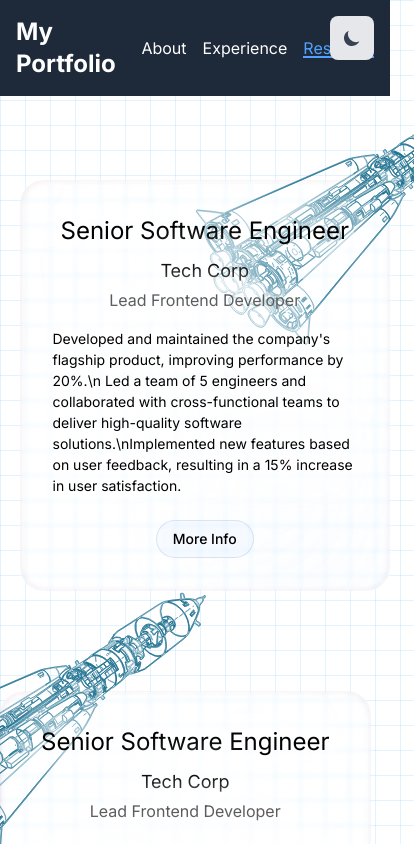
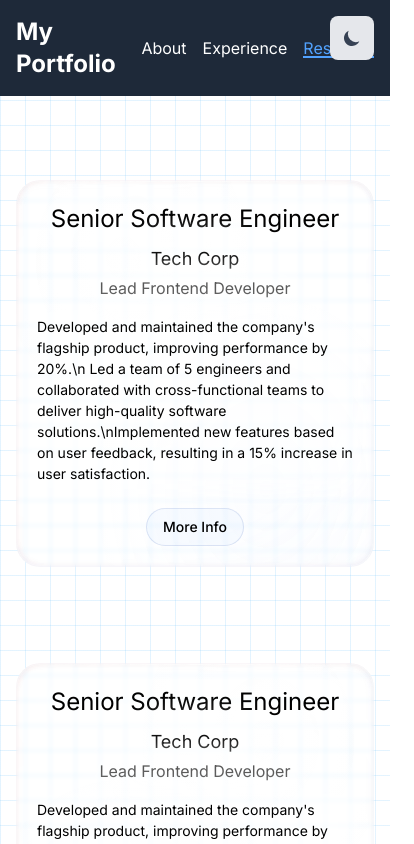
Before and after one commit to henrykanaskie/personal_webpage, a Next.js app: page /research in a window 390 px wide. Shown: the top 844 px of the page, 414 px wide, since content can reach past the window. Built offline with nearby package versions, Linux system fonts and the light colour scheme.

Commit message:
add mobile friendly ui

```diff
--- a/app/research/page.tsx
+++ b/app/research/page.tsx
@@ -7,13 +7,7 @@ import RightInfoBox from "@/components/RightInfoBox";
 export default function ResearchPage() {
   return (
     <div
-      style={{
-        display: "flex",
-        flexDirection: "column",
-        gap: "100px",
-        paddingTop: "10vh",
-        paddingBottom: "10vh",
-      }}
+      className="flex flex-col gap-12 md:gap-24 pt-[10vh] pb-[10vh]"
     >
       <LeftInfoBox
         title="Senior Software Engineer"
--- a/components/InfoBubble.tsx
+++ b/components/InfoBubble.tsx
@@ -1,8 +1,19 @@
 "use client";
 
-import { useRef, useCallback, useState } from "react";
+import { useRef, useCallback, useState, useEffect } from "react";
 import { motion } from "framer-motion";
 import { FuzzyText } from "./LeftInfoBox";
+
+export function useIsMobile(breakpoint = 768) {
+  const [isMobile, setIsMobile] = useState(false);
+  useEffect(() => {
+    const check = () => setIsMobile(window.innerWidth < breakpoint);
+    check();
+    window.addEventListener("resize", check);
+    return () => window.removeEventListener("resize", check);
+  }, [breakpoint]);
+  return isMobile;
+}
 
 // ─── Shared glass styling ───
 export const glassStyle: React.CSSProperties = {
@@ -175,9 +186,10 @@ export function VaporCloud({
   bubbleHeight: number;
   onComplete: () => void;
 }) {
-  const [particles] = useState(() =>
-    generateBorderParticles(450, bubbleWidth, bubbleHeight),
-  );
+  const [particles] = useState(() => {
+    const mobile = typeof window !== "undefined" && window.innerWidth < 768;
+    return generateBorderParticles(mobile ? 120 : 450, bubbleWidth, bubbleHeight);
+  });
   const completedRef = useRef(0);
 
   const handleDone = useCallback(() => {
@@ -249,6 +261,7 @@ export function InfoBubble({
   const [isPopping, setIsPopping] = useState(false);
   const isRight = side === "right";
   const [isPressed, setIsPressed] = useState(false);
+  const isMobile = useIsMobile();
 
   const handleClick = () => {
     if (isPopping) return;
@@ -263,7 +276,11 @@ export function InfoBubble({
     );
   };
 
-  const sideAnchor = isRight ? { right: 0 } : { left: 0 };
+  const sideAnchor = isMobile
+    ? { left: "50%" }
+    : isRight
+      ? { right: 0 }
+      : { left: 0 };
 
   return (
     <>
@@ -271,31 +288,48 @@ export function InfoBubble({
         ref={bubbleRef}
         style={{
           position: "absolute",
-          top: "50%",
+          top: isMobile ? "100%" : "50%",
           ...sideAnchor,
-          width: 220,
+          width: isMobile ? "min(220px, 85vw)" : 220,
           padding: "20px 24px",
           borderRadius: "24px",
           cursor: "pointer",
           pointerEvents: "auto",
-          transformOrigin: isRight ? "left center" : "right center",
+          transformOrigin: isMobile
+            ? "center top"
+            : isRight
+              ? "left center"
+              : "right center",
           zIndex: 9999999,
           willChange: "auto",
         }}
         onClick={handleClick}
-        initial={{
+        initial={
+          isMobile
+            ? { x: "-50%", y: "0%", scaleX: 0.5, scaleY: 0.15, opacity: 0 }
+            : {
                 y: "-50%",
                 x: isRight ? "30%" : "-30%",
                 scaleX: 0.15,
                 scaleY: 0.3,
                 opacity: 0,
-        }}
+              }
+        }
         onMouseDown={() => setIsPressed(true)}
         onMouseUp={handleClick}
         onMouseLeave={() => setIsPressed(false)}
         onTouchStart={() => setIsPressed(true)}
         onTouchEnd={handleClick}
-        animate={{
+        animate={
+          isMobile
+            ? {
+                x: "-50%",
+                y: "16px",
+                scaleX: isPopping || isPressed ? 1.08 : 1,
+                scaleY: isPopping || isPressed ? 1.08 : 1,
+                opacity: 1,
+              }
+            : {
                 y: "-50%",
                 x: isRight
                   ? `calc(100% + ${BUBBLE_REST_OFFSET - 200}px)`
@@ -303,7 +337,8 @@ export function InfoBubble({
                 scaleX: isPopping || isPressed ? 1.08 : 1,
                 scaleY: isPopping || isPressed ? 1.08 : 1,
                 opacity: 1,
-        }}
+              }
+        }
         transition={
           isPopping
             ? { scale: { duration: 0.08, ease: "easeOut" } }
@@ -402,7 +437,7 @@ export function InfoBubble({
             }}
             className="text-black dark:text-white"
           >
-            click to dismiss
+            {isMobile ? "tap to dismiss" : "click to dismiss"}
           </p>
         </div>
       </motion.div>
--- a/components/LeftInfoBox.tsx
+++ b/components/LeftInfoBox.tsx
@@ -1,6 +1,6 @@
 "use client";
 
-import { useRef, useCallback } from "react";
+import { useRef, useCallback, useState } from "react";
 import {
   motion,
   useMotionValue,
@@ -13,6 +13,7 @@ import {
   InfoBubble,
   VaporCloud,
   useInfoBubble,
+  useIsMobile,
 } from "./InfoBubble";
 
 interface LeftInfoBoxProps {
@@ -61,6 +62,8 @@ export const FuzzyText = ({
           zIndex: -1,
           filter: "blur(12px)",
           borderRadius: "15px",
+          willChange: "filter",
+          transform: "translateZ(0)",
         }}
         className="bg-[rgba(255,255,255,0.5)] dark:bg-[rgba(29,29,29,0.5)]"
       />
@@ -80,6 +83,8 @@ export default function LeftInfoBox({
   extraInfo,
 }: LeftInfoBoxProps) {
   const boxRef = useRef<HTMLDivElement>(null);
+  const isMobile = useIsMobile();
+  const [hasAnimated, setHasAnimated] = useState(false);
   const {
     isBubbleOpen,
     vaporOrigin,
@@ -121,8 +126,9 @@ export default function LeftInfoBox({
 
       <motion.div
         ref={boxRef}
-        initial={{ opacity: 0, x: -20, y: 10 }}
+        initial={hasAnimated ? false : { opacity: 0, x: -20, y: 10 }}
         whileInView={{ opacity: 1, x: 0, y: 0 }}
+        onAnimationComplete={() => setHasAnimated(true)}
         onViewportEnter={onViewportEnter}
         onViewportLeave={onViewportLeave}
         viewport={{
@@ -137,13 +143,9 @@ export default function LeftInfoBox({
         style={{
           position: "relative",
           borderRadius: "24px",
-          padding: "32px",
-          maxWidth: "650px",
-          minHeight: "250px",
-          marginLeft: "5%",
           ...glassStyle,
         }}
-        className={glassClassNames}
+        className={`${glassClassNames} p-5 md:p-8 max-w-[650px] min-h-[200px] md:min-h-[250px] mx-auto md:mx-0 md:ml-[5%] w-[calc(100%-2rem)] md:w-auto`}
       >
         {/* Specular highlight — top edge caustic */}
         <div
@@ -213,8 +215,9 @@ export default function LeftInfoBox({
           }}
         />
 
-        {/* SVG positioned in the top right corner */}
+        {/* SVG positioned in the top right corner — hidden on mobile */}
         <div
+          className="hidden md:block"
           style={{
             position: "absolute",
             top: "35px",
@@ -327,6 +330,15 @@ export default function LeftInfoBox({
           </AnimatePresence>
         </div>
       </motion.div>
+
+      {/* Mobile spacer — pushes content below when bubble is open */}
+      {isMobile && (
+        <motion.div
+          animate={{ height: isBubbleOpen ? 80 : 0 }}
+          transition={{ duration: 0.75, ease: [0.34, 1.56, 0.64, 1] }}
+          style={{ height: 0, overflow: "hidden" }}
+        />
+      )}
     </>
   );
 }
--- a/components/RightInfoBox.tsx
+++ b/components/RightInfoBox.tsx
@@ -1,6 +1,6 @@
 "use client";
 
-import { useRef, useCallback } from "react";
+import { useRef, useCallback, useState } from "react";
 import {
   motion,
   useMotionValue,
@@ -13,6 +13,7 @@ import {
   InfoBubble,
   VaporCloud,
   useInfoBubble,
+  useIsMobile,
 } from "./InfoBubble";
 
 interface RightInfoBoxProps {
@@ -61,6 +62,8 @@ const FuzzyText = ({
           zIndex: -1,
           filter: "blur(12px)",
           borderRadius: "15px",
+          willChange: "filter",
+          transform: "translateZ(0)",
         }}
         className="bg-[rgba(255,255,255,0.5)] dark:bg-[rgba(29,29,29,0.5)]"
       />
@@ -80,6 +83,8 @@ export default function RightInfoBox({
   extraInfo,
 }: RightInfoBoxProps) {
   const boxRef = useRef<HTMLDivElement>(null);
+  const isMobile = useIsMobile();
+  const [hasAnimated, setHasAnimated] = useState(false);
   const {
     isBubbleOpen,
     vaporOrigin,
@@ -121,8 +126,9 @@ export default function RightInfoBox({
 
       <motion.div
         ref={boxRef}
-        initial={{ opacity: 0, x: 20, y: 10 }}
+        initial={hasAnimated ? false : { opacity: 0, x: 20, y: 10 }}
         whileInView={{ opacity: 1, x: 0, y: 0 }}
+        onAnimationComplete={() => setHasAnimated(true)}
         onViewportEnter={onViewportEnter}
         onViewportLeave={onViewportLeave}
         viewport={{
@@ -137,14 +143,9 @@ export default function RightInfoBox({
         style={{
           position: "relative",
           borderRadius: "24px",
-          padding: "32px",
-          maxWidth: "650px",
-          minHeight: "250px",
-          alignSelf: "flex-end",
-          marginRight: "5%",
           ...glassStyle,
         }}
-        className={glassClassNames}
+        className={`${glassClassNames} p-5 md:p-8 max-w-[650px] min-h-[200px] md:min-h-[250px] mx-auto md:mx-0 md:self-end md:mr-[5%] w-[calc(100%-2rem)] md:w-auto`}
       >
         {/* Specular highlight — top edge caustic */}
         <div
@@ -214,8 +215,9 @@ export default function RightInfoBox({
           }}
         />
 
-        {/* SVG positioned on the opposite side from alignment */}
+        {/* SVG positioned on the opposite side from alignment — hidden on mobile */}
         <div
+          className="hidden md:block"
           style={{
             position: "absolute",
             top: "35px",
@@ -323,6 +325,15 @@ export default function RightInfoBox({
           </AnimatePresence>
         </div>
       </motion.div>
+
+      {/* Mobile spacer — pushes content below when bubble is open */}
+      {isMobile && (
+        <motion.div
+          animate={{ height: isBubbleOpen ? 80 : 0 }}
+          transition={{ duration: 0.75, ease: [0.34, 1.56, 0.64, 1] }}
+          style={{ height: 0, overflow: "hidden" }}
+        />
+      )}
     </>
   );
 }
```
Lines whose indentation alone changed are shown as unchanged.
